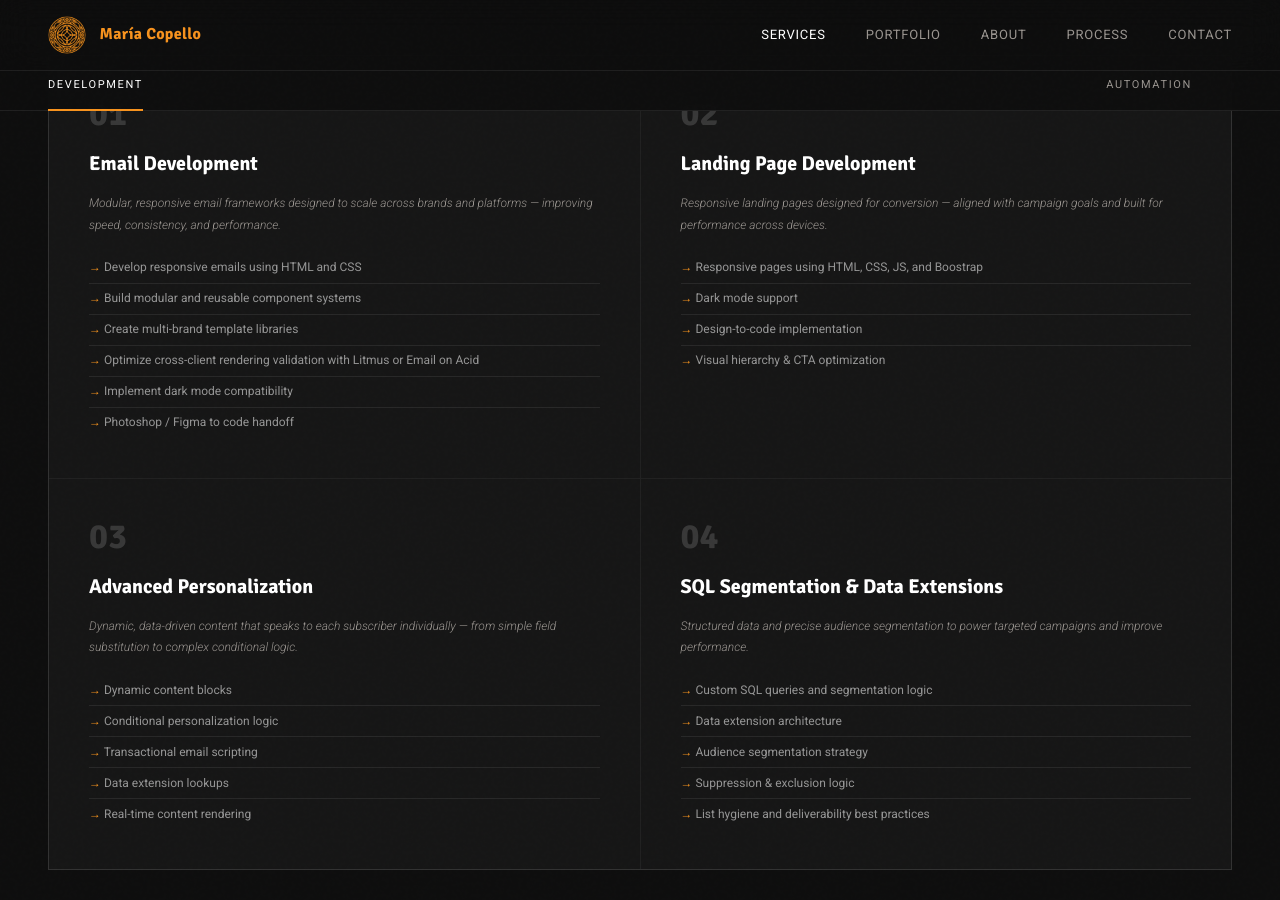
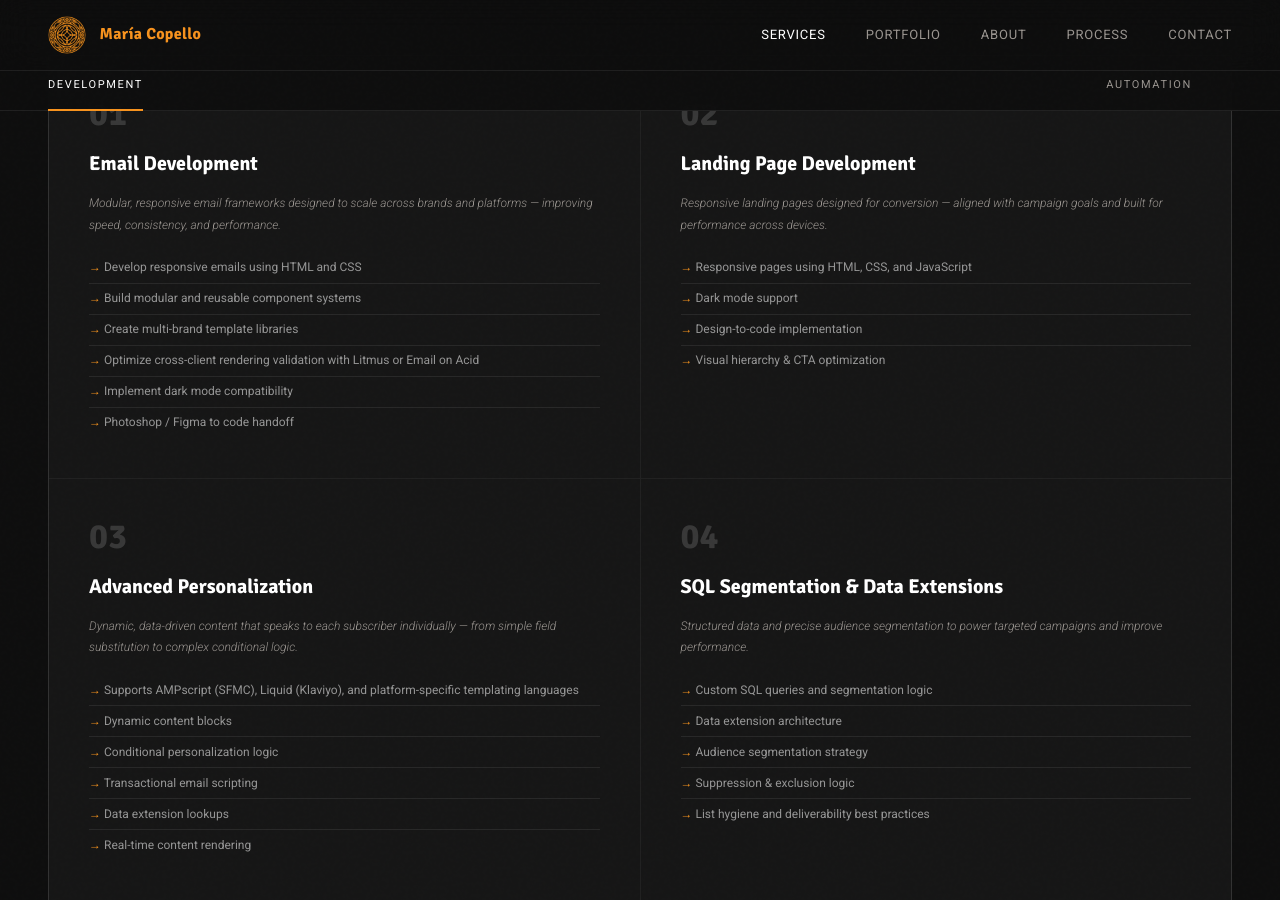
Before and after one commit to mabecoart/github.io, a Jekyll site: the page built from services.html, in a window 1280 px wide and 900 px high, scrolled down 712 px. Built offline with Jekyll 4.4.1, drawn with Linux system fonts in a browser that asks for light colours.

Commit message:
Revise service offerings in services.html
Updated service descriptions to reflect accurate technologies and features.

```diff
--- a/services.html
+++ b/services.html
@@ -55,7 +55,7 @@ description: CRM & Email Development and Lifecycle Marketing & Campaign Performa
       <h3 class="card-title">Landing Page Development</h3>
       <p class="card-desc">Responsive landing pages designed for conversion — aligned with campaign goals and built for performance across devices.</p>
       <ul class="card-items">
-        <li>Responsive pages using HTML, CSS, JS, and Boostrap</li>
+        <li>Responsive pages using HTML, CSS, and JavaScript</li>
         <li>Dark mode support</li>
         <li>Design-to-code implementation</li>
         <li>Visual hierarchy &amp; CTA optimization</li>
@@ -66,6 +66,7 @@ description: CRM & Email Development and Lifecycle Marketing & Campaign Performa
       <h3 class="card-title">Advanced Personalization</h3>
       <p class="card-desc">Dynamic, data-driven content that speaks to each subscriber individually — from simple field substitution to complex conditional logic.</p>
       <ul class="card-items">
+        <li>Supports AMPscript (SFMC), Liquid (Klaviyo), and platform-specific templating languages</li>
         <li>Dynamic content blocks</li>
         <li>Conditional personalization logic</li>
         <li>Transactional email scripting</li>
```
